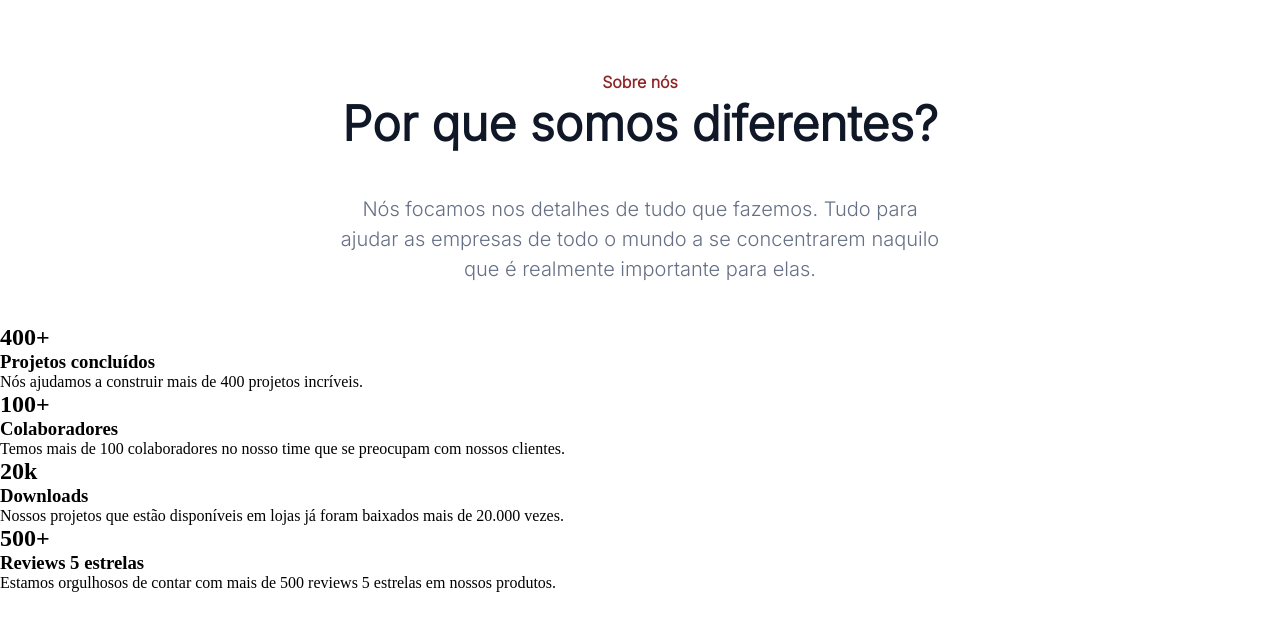
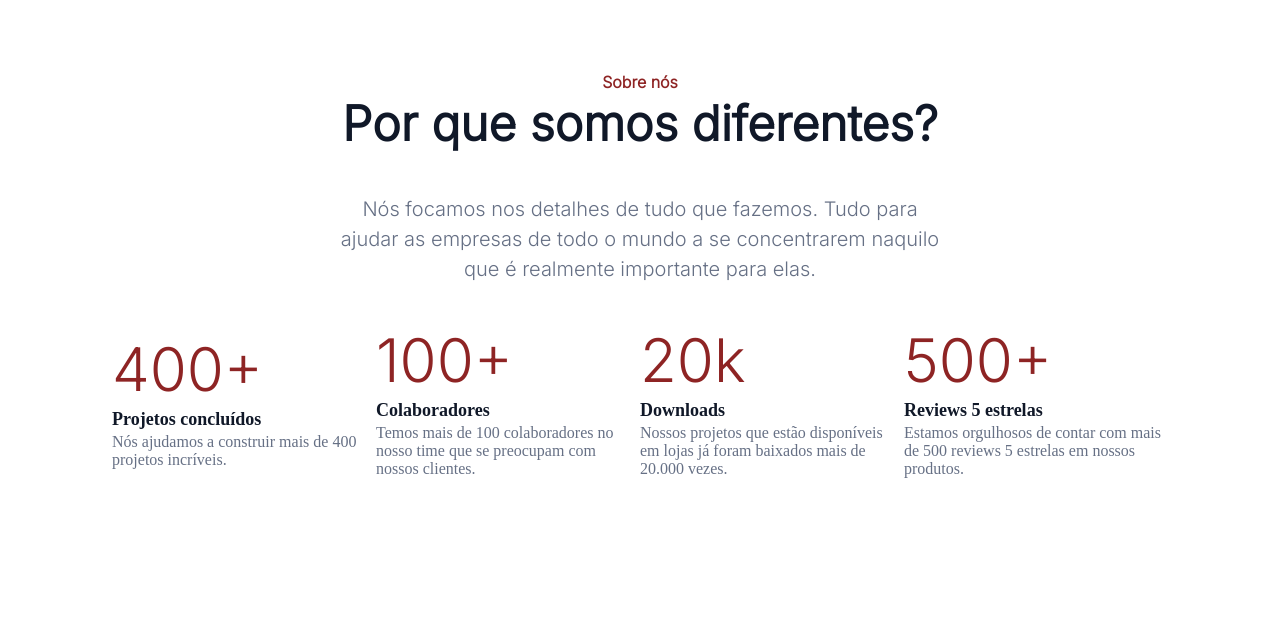
Before and after one commit to MeloMatheus89/seven-days-of-code, a plain HTML site: page index.html in a window 1280 px wide. Shown: the part 88-718 px from the top of the page. Drawn offline with Linux system fonts and the light colour scheme.

Commit message:
Fim do terceiro dia e incusão do readme.md

```diff
--- a/index.html
+++ b/index.html
@@ -33,25 +33,25 @@
       <p class="cabecalho__texto">Nós focamos nos detalhes de tudo que fazemos. Tudo para ajudar as empresas de todo o mundo a se concentrarem naquilo que é realmente importante para elas.</p>
     </header>
     <section class="metricas__container">
-      <div class="primeira__metrica">
-        <h2>400+</h2>
-        <h3>Projetos concluídos</h3>
-        <p>Nós ajudamos a construir mais de 400 projetos incríveis.</p>
+      <div class="metrica">
+        <h2 class="metrica__numero">400+</h2>
+        <h3 class="metrica__subtitulo">Projetos concluídos</h3>
+        <p class="metrica__texto">Nós ajudamos a construir mais de 400 projetos incríveis.</p>
       </div>
-      <div>
-        <h2>100+</h2>
-        <h3>Colaboradores</h3>
-        <p>Temos mais de 100 colaboradores no nosso time que se preocupam com nossos clientes.</p>
+      <div class="metrica">
+        <h2 class="metrica__numero">100+</h2>
+        <h3 class="metrica__subtitulo">Colaboradores</h3>
+        <p class="metrica__texto">Temos mais de 100 colaboradores no nosso time que se preocupam com nossos clientes.</p>
       </div>
-      <div>
-        <h2>20k</h2>
-        <h3>Downloads</h3>
-        <p>Nossos projetos que estão disponíveis em lojas já foram baixados mais de 20.000 vezes.</p>
+      <div class="metrica">
+        <h2 class="metrica__numero">20k</h2>
+        <h3 class="metrica__subtitulo">Downloads</h3>
+        <p class="metrica__texto">Nossos projetos que estão disponíveis em lojas já foram baixados mais de 20.000 vezes.</p>
       </div>
-      <div>
-        <h2>500+</h2>
-        <h3>Reviews 5 estrelas</h3>
-        <p>Estamos orgulhosos de contar com mais de 500 reviews 5 estrelas em nossos produtos.</p>
+      <div class="metrica">
+        <h2 class="metrica__numero">500+</h2>
+        <h3 class="metrica__subtitulo">Reviews 5 estrelas</h3>
+        <p class="metrica__texto">Estamos orgulhosos de contar com mais de 500 reviews 5 estrelas em nossos produtos.</p>
       </div>
     </section>
   </body>
--- a/styles.css
+++ b/styles.css
@@ -97,3 +97,32 @@ body {
   padding: 2em;
   margin: 0 15em;
 }
+
+.metricas__container,
+.metrica {
+  display: flex;
+}
+.metricas__container {
+  margin: 0 7em 6em 7em;
+  align-items: center;
+  justify-content: center;
+}
+.metrica {
+  flex-direction: column;
+  width: 280px;
+}
+.metrica__numero {
+  color: var(--vinho);
+  font-family: var(--fonte-padrao);
+  font-weight: 500;
+  font-size: 60px;
+  line-height: 72px;
+}
+.metrica__subtitulo {
+  font-size: 18px;
+  line-height: 28px;
+  color: var(--preto-titulo);
+}
+.metrica__texto {
+  color: var(--cinza-principal);
+}
```
Also changed, not shown: 1 other file.
